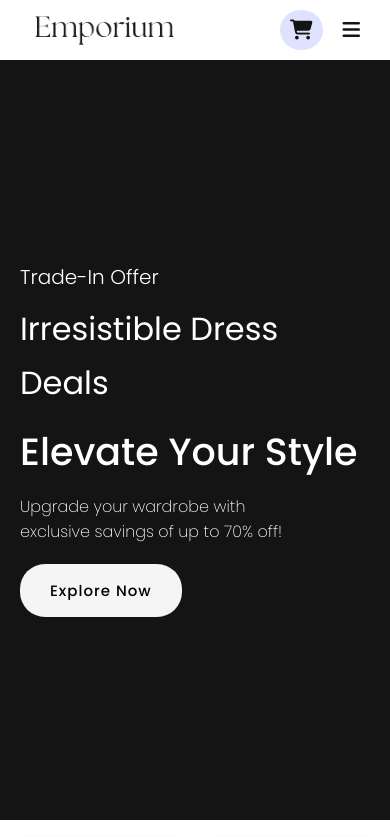
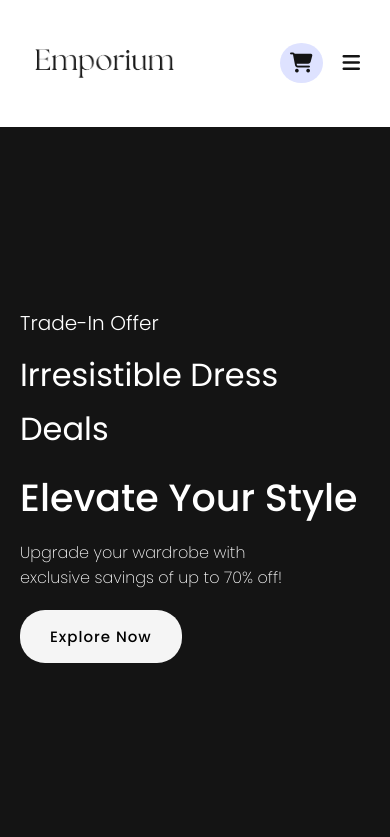
Before and after one commit to berasumit611/JavaScript-Ecommerce, a website built with Vite: page index.html in a window 390 px wide. Shown: the top 837 px of the page. Built offline with nearby package versions, Linux system fonts and the light colour scheme.

Commit message:
set height in header section for smaller device

```diff
--- a/style.css
+++ b/style.css
@@ -1131,6 +1131,9 @@ margin-bottom: 30px;
   /* global style end */
 
   /* header section start */
+  #header{
+    height: 15vh;
+  }
   #header #navbar {
      display: flex;
      flex-direction: column;
@@ -1195,7 +1198,7 @@ margin-bottom: 30px;
 
   /* hero section start */
   #hero{
-    height: 90vh;
+    height: 85vh;
     background-position: top 30% right 30%;
   }
   /* hero section end */
```
